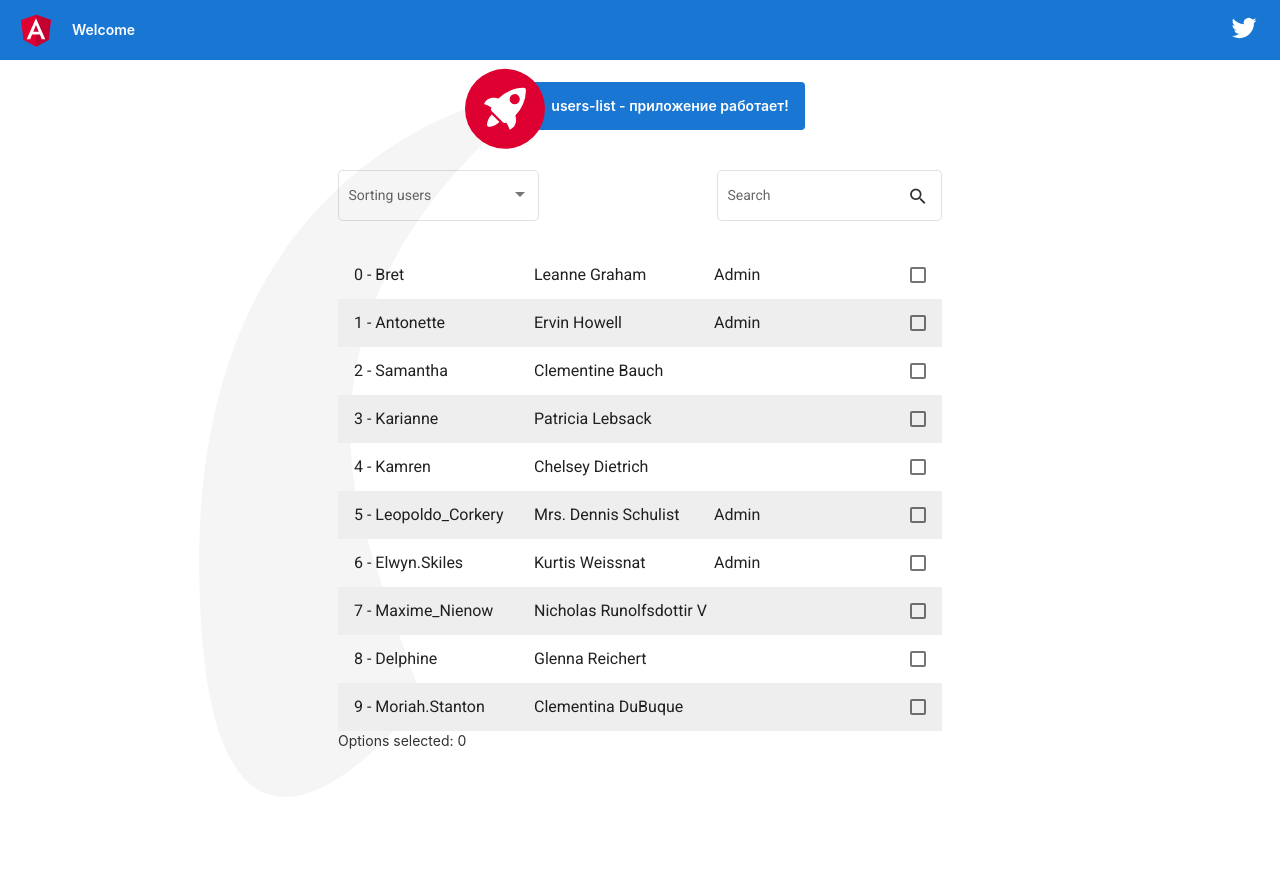
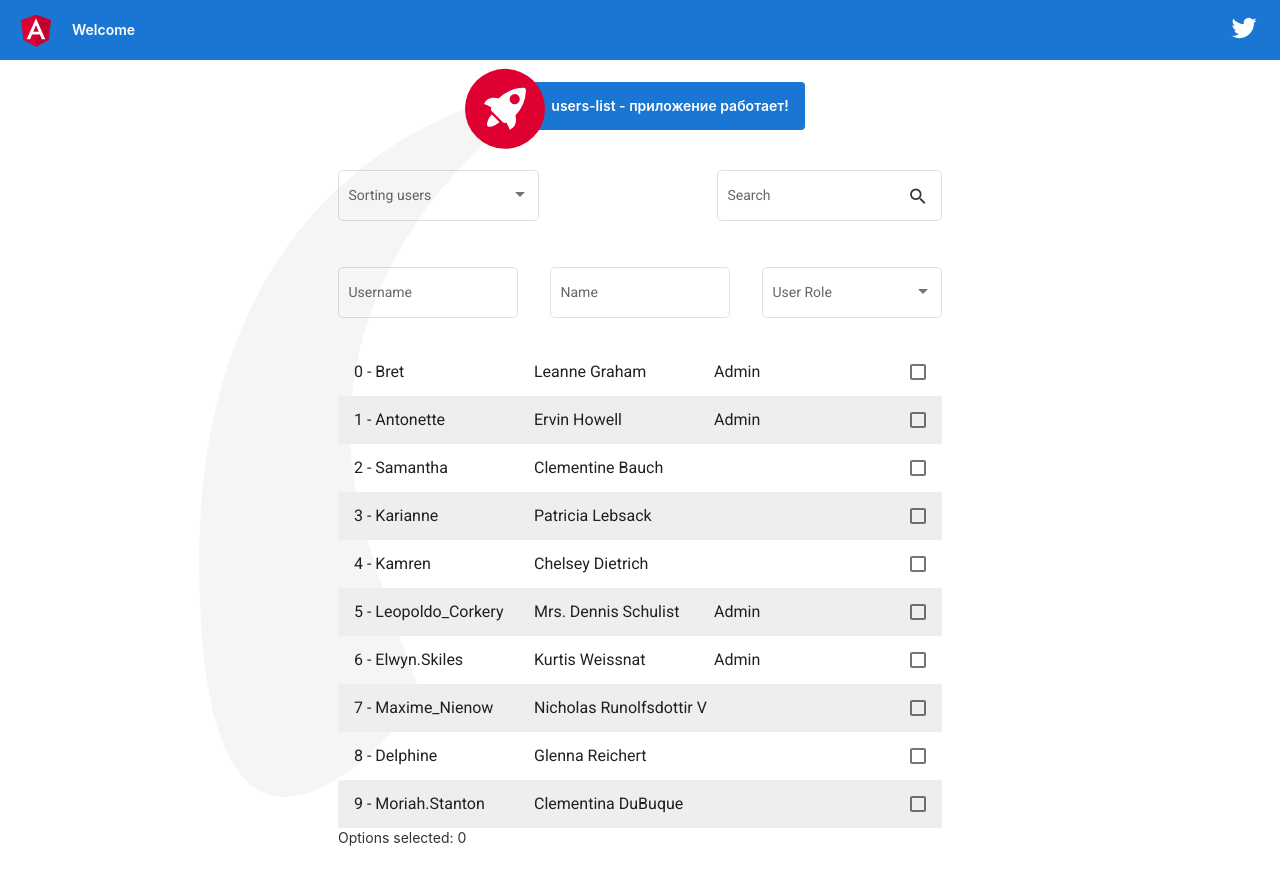
Before and after one commit to tanne-sh/Users-list, an Angular app: page / in a window 1280 px wide. Built offline with nearby package versions, Linux system fonts and the light colour scheme.

Commit message:
add input

```diff
--- a/src/app/users-list/users-list.component.html
+++ b/src/app/users-list/users-list.component.html
@@ -15,7 +15,25 @@
 
 </div>
 
+<div class="line">
+  <mat-form-field  class="item" appearance="outline">
+    <mat-label>Username</mat-label>
+    <input matInput placeholder="Username" [(ngModel)]="username">
+  </mat-form-field>
 
+  <mat-form-field class="item" appearance="outline">
+    <mat-label>Name</mat-label>
+    <input matInput placeholder="Name" [(ngModel)]="name">
+  </mat-form-field>
+
+  <mat-form-field class="item" appearance="outline" >
+    <mat-label>User Role</mat-label>
+    <mat-select #list (selectionChange)="sort(list.value)">
+      <mat-option value="Admin">Admin</mat-option>
+      <mat-option value="User">User</mat-option>
+    </mat-select>
+  </mat-form-field>
+</div>
 <mat-selection-list #users>
     <mat-list-option
         *ngFor="let user of usersList; let i=index"
--- a/src/app/users-list/users-list.component.scss
+++ b/src/app/users-list/users-list.component.scss
@@ -12,4 +12,8 @@
     display: flex;
     justify-content: space-between;
     align-items: flex-start;
+
+    .item{
+     width: 180px;
+    }
 }
--- a/src/app/users-list/users-list.component.ts
+++ b/src/app/users-list/users-list.component.ts
@@ -9,6 +9,9 @@ import { User} from '../shared/user';
 })
 export class UsersListComponent implements OnInit {
  usersList: User[] = [];
+ username: string;
+ name: string;
+
   constructor(public userService: UsersService) { }
 
   ngOnInit(): void {
```
